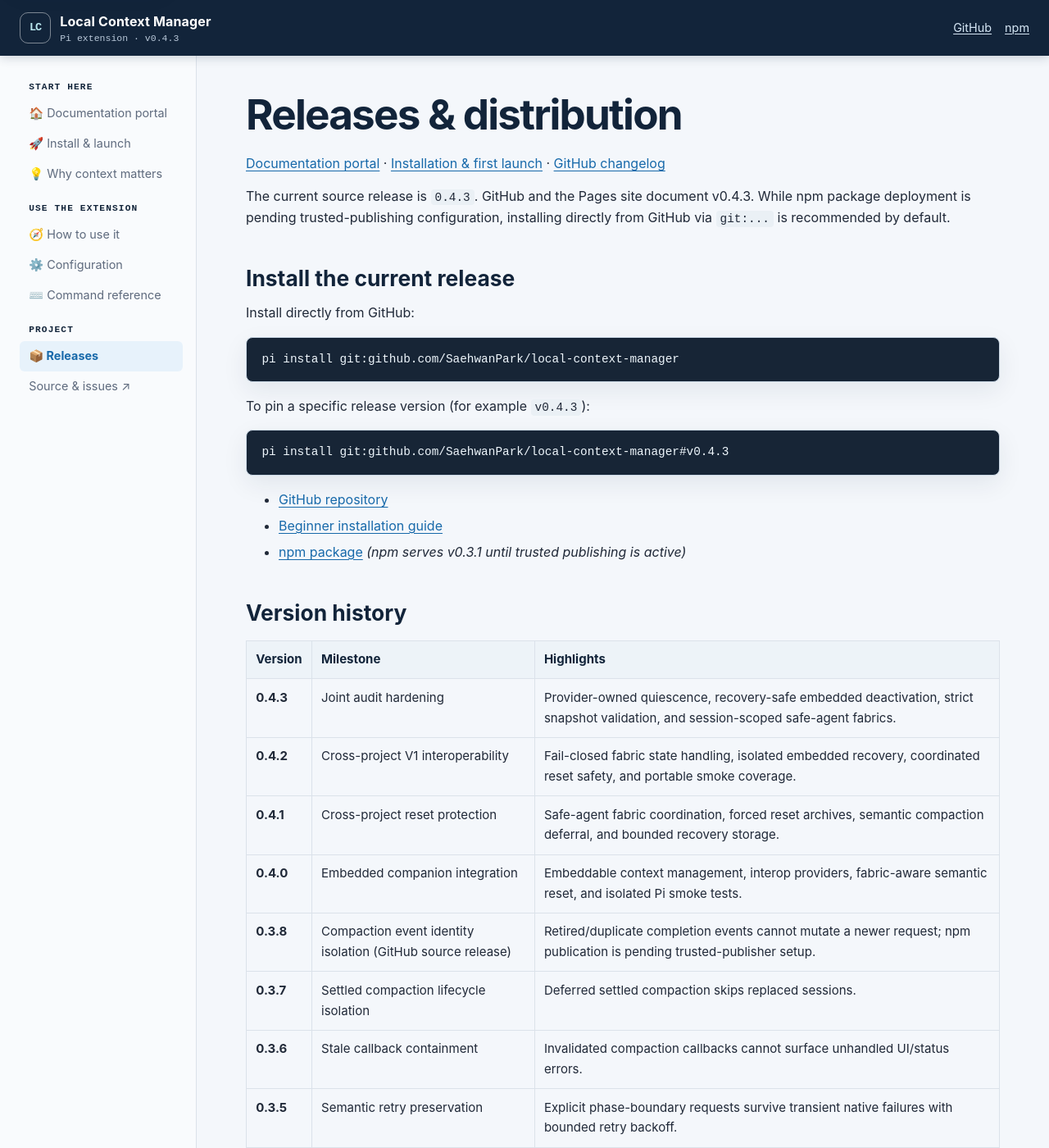
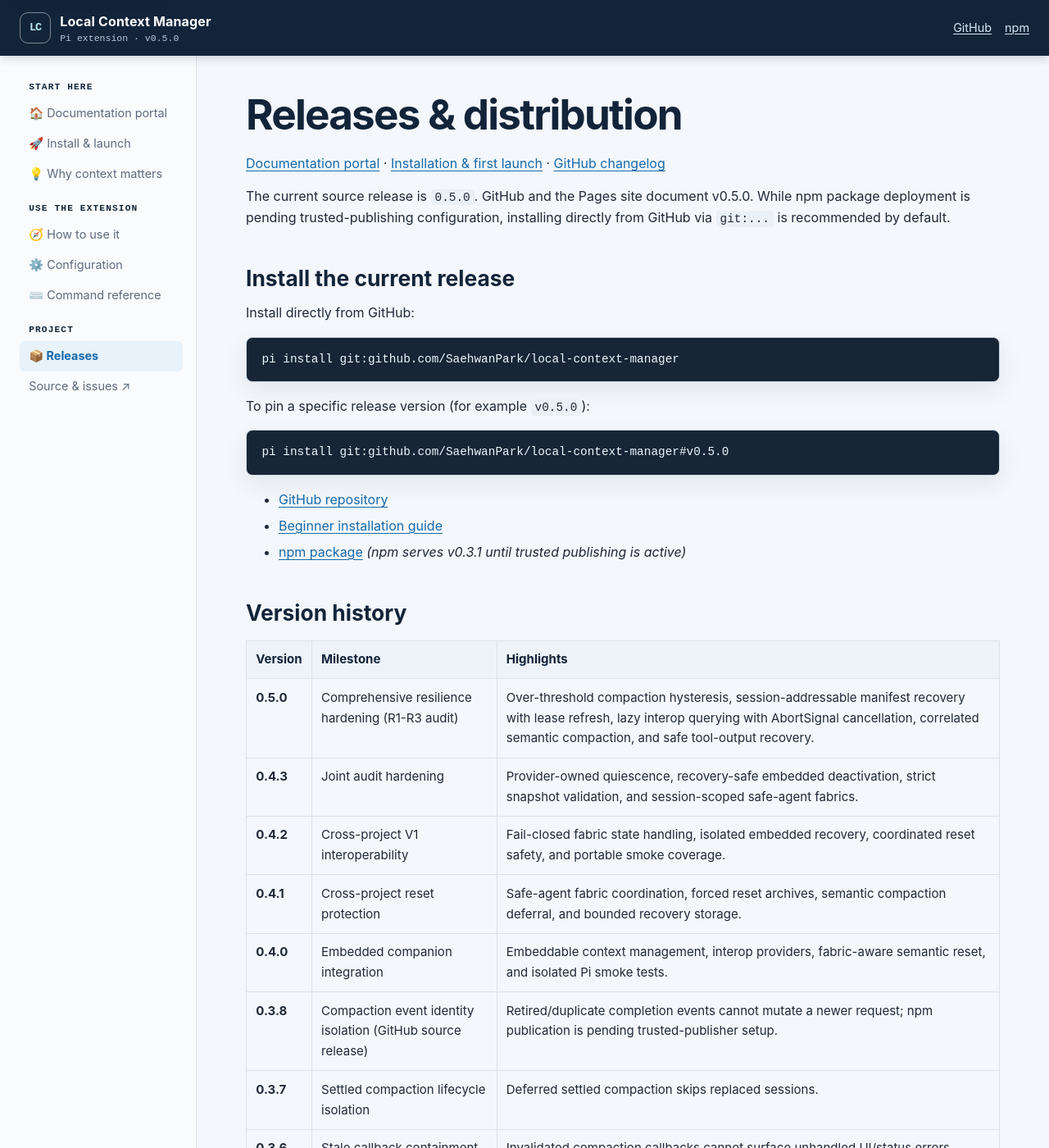
Before and after one commit to SaehwanPark/local-context-manager, a Jekyll site: the page built from docs/reference/releases.md, in a window 1280 px wide and 1400 px high. Shown: the whole window at 82% size. Built offline with Jekyll 4.4.1, drawn with Linux system fonts in a browser that asks for light colours.

Commit message:
chore(release): bump version to 0.5.0 and update documentation

````diff
--- a/docs/_config.yml
+++ b/docs/_config.yml
@@ -1,7 +1,7 @@
 title: "Local Context Manager"
 tagline: "Keep long Pi sessions usable"
 description: "Beginner-friendly guides for local-context-manager, a Pi extension for cache-friendly context control in long-running sessions."
-version: "0.4.3"
+version: "0.5.0"
 baseurl: "/local-context-manager"
 url: "https://saehwanpark.github.io"
 markdown: kramdown
--- a/docs/guides/installation.md
+++ b/docs/guides/installation.md
@@ -37,10 +37,10 @@ pi install git:github.com/SaehwanPark/local-context-manager
 
 Pi installs the package and its runtime dependency, then records it in your user package settings. The package declares its Pi compatibility as `>=0.84.4 <1`.
 
-To pin a specific release version (such as `v0.4.3`) instead of following the latest default branch:
+To pin a specific release version (such as `v0.5.0`) instead of following the latest default branch:
 
 ```bash
-pi install git:github.com/SaehwanPark/local-context-manager#v0.4.3
+pi install git:github.com/SaehwanPark/local-context-manager#v0.5.0
 ```
 
 > **npm note:** Due to ongoing deployment setup issues on npm, installing directly from GitHub via `git:...` is recommended by default.
@@ -95,7 +95,7 @@ pi update git:github.com/SaehwanPark/local-context-manager
 If you installed a pinned version, move it explicitly to a newer version:
 
 ```bash
-pi install git:github.com/SaehwanPark/local-context-manager#v0.4.3
+pi install git:github.com/SaehwanPark/local-context-manager#v0.5.0
 ```
 
 Remove it with:
--- a/docs/reference/releases.md
+++ b/docs/reference/releases.md
@@ -7,7 +7,7 @@ description: Release history and installation links for local-context-manager.
 
 [Documentation portal]({{ '/' | relative_url }}) · [Installation & first launch]({{ '/guides/installation.html' | relative_url }}) · [GitHub changelog](https://github.com/SaehwanPark/local-context-manager/blob/main/CHANGELOG.md)
 
-The current source release is **`{{ site.version }}`**. GitHub and the Pages site document v0.4.3. While npm package deployment is pending trusted-publishing configuration, installing directly from GitHub via `git:...` is recommended by default.
+The current source release is **`{{ site.version }}`**. GitHub and the Pages site document v0.5.0. While npm package deployment is pending trusted-publishing configuration, installing directly from GitHub via `git:...` is recommended by default.
 
 ## Install the current release
 
@@ -17,10 +17,10 @@ Install directly from GitHub:
 pi install git:github.com/SaehwanPark/local-context-manager
 ```
 
-To pin a specific release version (for example `v0.4.3`):
+To pin a specific release version (for example `v0.5.0`):
 
 ```bash
-pi install git:github.com/SaehwanPark/local-context-manager#v0.4.3
+pi install git:github.com/SaehwanPark/local-context-manager#v0.5.0
 ```
 
 - [GitHub repository](https://github.com/SaehwanPark/local-context-manager)
@@ -31,6 +31,7 @@ pi install git:github.com/SaehwanPark/local-context-manager#v0.4.3
 
 | Version | Milestone | Highlights |
 | --- | --- | --- |
+| **0.5.0** | Comprehensive resilience hardening (R1-R3 audit) | Over-threshold compaction hysteresis, session-addressable manifest recovery with lease refresh, lazy interop querying with AbortSignal cancellation, correlated semantic compaction, and safe tool-output recovery. |
 | **0.4.3** | Joint audit hardening | Provider-owned quiescence, recovery-safe embedded deactivation, strict snapshot validation, and session-scoped safe-agent fabrics. |
 | **0.4.2** | Cross-project V1 interoperability | Fail-closed fabric state handling, isolated embedded recovery, coordinated reset safety, and portable smoke coverage. |
 | **0.4.1** | Cross-project reset protection | Safe-agent fabric coordination, forced reset archives, semantic compaction deferral, and bounded recovery storage. |
--- a/package.json
+++ b/package.json
@@ -1,6 +1,6 @@
 {
   "name": "local-context-manager",
-  "version": "0.4.3",
+  "version": "0.5.0",
   "description": "A Pi extension for cache-friendly context control in long-running local-LLM workflows",
   "type": "module",
   "keywords": ["pi-package", "pi-extension", "local-llm", "context-management"],
````
Also changed, not shown: docs/index.md (+1 -1 lines), docs/reference/configuration.md (+2 -2 lines), CHANGELOG.md, README.md, 1 other file.
